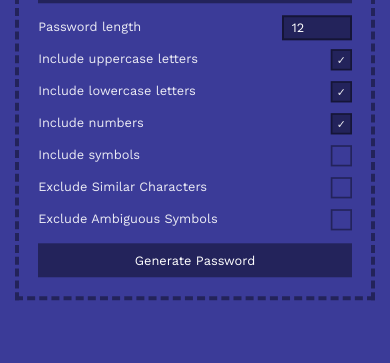
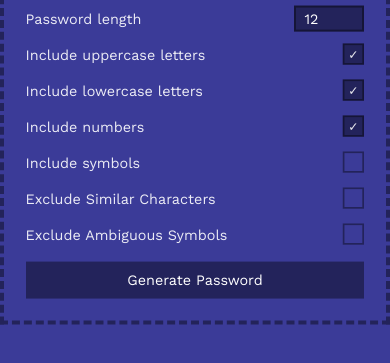
Before and after one commit to Mat2ja/password-generator, a website: page index.html in a window 390 px wide. Shown: the part 321-684 px from the top of the page. Drawn offline with nearby package versions, Linux system fonts and the light colour scheme.

Commit message:
style bugfixes :bug:

```diff
--- a/main.scss
+++ b/main.scss
@@ -30,6 +30,10 @@ html {
 	font-family: 'Work Sans', sans-serif;
 
 	@media only screen and (max-width: 500px) {
+		font-size: 56.25%;
+	}
+
+	@media only screen and (max-width: 350px) {
 		font-size: 50%;
 	}
 }
@@ -67,6 +71,10 @@ body {
 		font-weight: normal;
 		line-height: 1;
 		margin-bottom: 2rem;
+
+		@media only screen and (max-width: 350px) {
+			font-size: 1.5em;
+		}
 	}
 }
 
@@ -160,7 +168,6 @@ body {
 	line-height: 1;
 
 	margin-left: auto;
-
 }
 
 .checkbox {
@@ -184,7 +191,7 @@ body {
 	transition: all 125ms;
 
 	@media only screen and (max-width: 500px) {
-		transform: scale(.85);
+		transform: scale(0.85);
 		transform-origin: right;
 	}
 }
@@ -198,7 +205,6 @@ body {
 	position: absolute;
 	opacity: 0;
 	transition: all 125ms;
-
 }
 
 /* Show the checkmark when checked */
```
Also changed, not shown: style.css.
